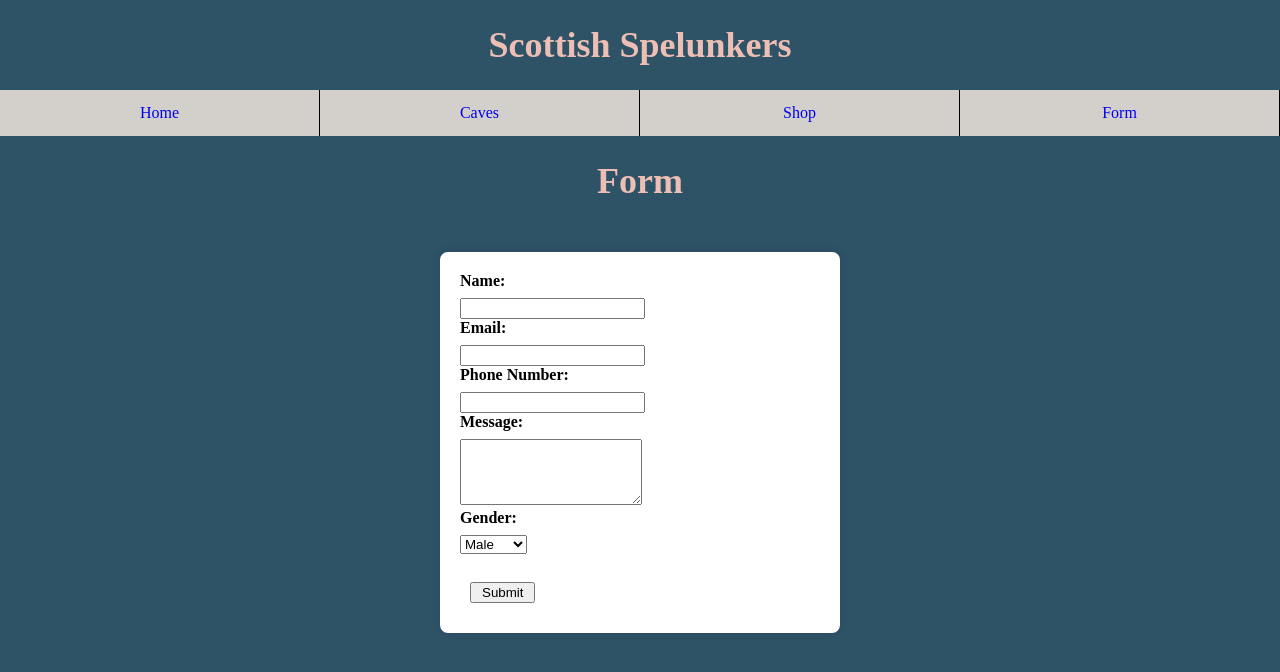
After one commit to BrandonMStewart1/SET09103, a Flask app: page /form in a window 1280 px wide. The commit adds this page. Shown: the top 672 px of the page. Run offline with Flask 3, Linux system fonts and the light colour scheme.

Commit message:
try 10000000

```diff
--- a/myapp.py
+++ b/myapp.py
@@ -1,4 +1,6 @@
-from flask import Flask, render_template, url_for, redirect, session
+from flask import Flask, render_template, url_for
+
+
 
 app = Flask(__name__)
 
@@ -41,12 +43,16 @@ def remove_from_basket(item):
 def caves():
         return render_template('caves.html')
 
+@app.route('/form', endpoint='forms')
+def forms():
+    return render_template('form.html')
+
 @app.route('/king', endpoint='king')
 def kings():
     return render_template('kingCave.html')
 
 @app.route('/wem', endpoint='wem')
-def kings():
+def wemCave():
         return render_template('wemCave.html')
 
 
--- a/static/css/styles.css
+++ b/static/css/styles.css
@@ -11,9 +11,6 @@ color:#ECBEB4;
 
 	}
 
-ul {
-
-}
 
 
 body {
@@ -191,6 +188,31 @@ background-color: #9FB1BC;
 }
 
 
+#form {
+background-color: #fff;
+padding: 20px;
+border-radius: 8px;
+box-shadow: 0 0 10px rgba(0, 0, 0, 0.1);
+width: 100%;
+max-width: 400px;
+box-sizing: border-box;
+margin: auto;
+margin-top: 50px;
+}
+
+
+
+
+label {
+font-weight: bold;
+margin-bottom: 8px;
+display: block;
+}
+
+.funcImg {
+width:100px;
+height: 100px;
+}
 
 .basket {
 width: 60%;
--- /dev/null
+++ b/templates/form.html
@@ -0,0 +1,70 @@
+<!DOCTYPE html>
+<html lang="en"
+	<head>
+		<link rel="icon" type="image/x-icon" sizes="32x32" href="static/favicon.ico">
+		<meta charset="UTF-8">
+		<meta name="viewtial-scale=1.0">
+		<title>Scottish Spelunkers</title>
+		<link rel="stylesheet" href="{{ url_for('static', filename='css/styles.css') }}">
+	</head>
+	<body id="formBody">
+		<h1>Scottish Spelunkers</h1>
+
+
+	<nav>
+		<ul>
+			<li>
+			<a href="/">Home</a></li>
+
+			</li>
+			<li>
+				<a href="/caves">Caves</a>
+			</li>
+
+			<li>
+	                <a href="/shop">Shop</a>
+			</li>
+			<li>
+	                <a href="/form">Form</a>
+			</li>
+
+		</ul>
+	</nav>
+
+
+
+
+
+
+
+
+
+	<h1>Form</h1>
+	<form action="/submit" method="post" id="form">
+		<label for="name">Name:</label>
+		<input type="text" id="name" name="name" required>
+
+		<label for="email">Email:</label>
+		<input type="email" id="email" name="email" required>
+
+		<label for="phone">Phone Number:</label>
+		<input type="tel" id="phone" name="phone" required>
+
+		<label for="message">Message:</label>
+		<textarea id="message" name="message" rows="4" required></textarea>
+
+
+		<label for="gender">Gender:</label>
+		<select id="gender" name="gender" required>
+			<option value="male">Male</option>
+			<option value="female">Female</option>
+			<option value="female">Other</option>
+		</select>
+		<BR>	<BR>
+		<button type ="button" value="submit" onclick="openPopup()">Submit</button>
+	</form>
+
+
+
+	</body>
+</html>
--- a/templates/kingCave.html
+++ b/templates/kingCave.html
@@ -20,6 +20,9 @@
 			<li>
 				<a href="/shop">Shop</a>
 			</li>
+			<li>
+				                <a href="/form">Form</a>
+						                </li>
 		</ul>
 	</nav>
 	<h2>Kings Cave</h2>
--- a/templates/shop.html
+++ b/templates/shop.html
@@ -21,8 +21,9 @@
 		<li>
 			<a href="/caves">Caves</a>
 		</li>
-
-
+		<li>
+		<a href="/form">Form</a>
+		</li>
 		</ul>
 	</nav>
 
```
Also changed, not shown: templates/Home.html (+36 -9 lines), templates/caves.html (+7 -0 lines), templates/wemCave.html (+12 -1 lines).
